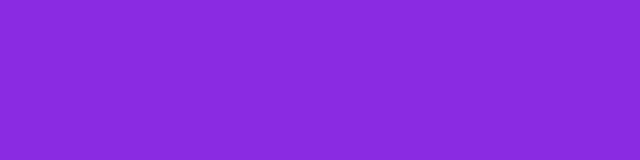
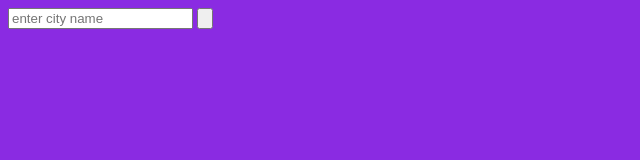
Before and after one commit to Flowercatgirl/secondAssignment, a plain HTML site: page index.html in a window 1280 px wide. Shown: the whole page, without its empty margins (0-640 px from the left). Drawn offline with Linux system fonts and the light colour scheme.

Commit message:
create a city search field

```diff
--- a/index.html
+++ b/index.html
@@ -4,9 +4,15 @@
     <meta charset="UTF-8">
     <meta name="viewport" content="width=device-width, initial-scale=1.0">
     <link rel="stylesheet" href="assets/css/style.css">
-    <title>Document</title>
+    <title>Weather App</title>
 </head>
 <body>
+    <div class="card">
+        <div class="search">
+            <input type="text" placeholder="enter city name" spellcheck="false">
+            <button><img src="" alt=""></button>
+        </div>
+    </div>
 
     <script src="assets/js/script.js"></script>
 </body>
```
